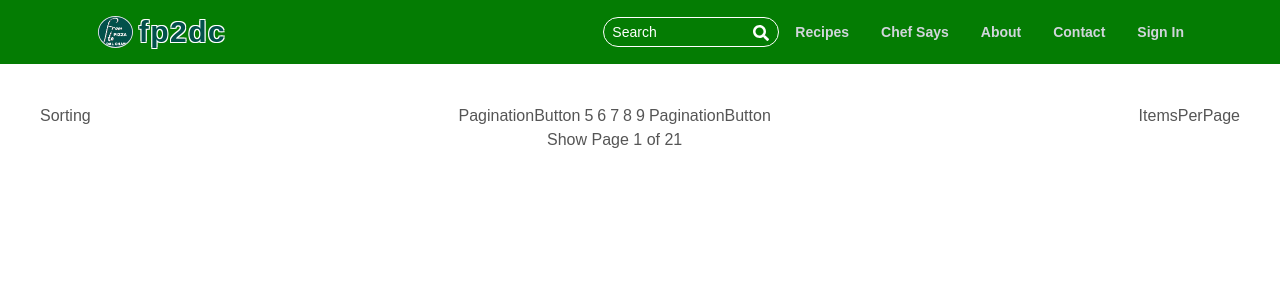
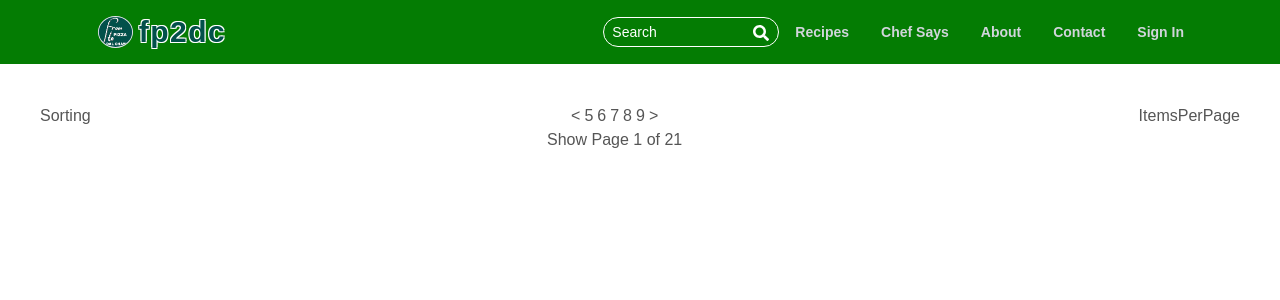
Before and after one commit to swabhi7/fp2dc-ui, a React (Create React App) app: page /recipes in a window 1280 px wide. Shown: the top 300 px of the page. Built offline with nearby package versions, Linux system fonts and the light colour scheme; no server answers.

Commit message:
[feat] : Render PageButton comp instead of span

```diff
--- a/src/components/features/Recipes/Pagination.component.js
+++ b/src/components/features/Recipes/Pagination.component.js
@@ -37,13 +37,13 @@ const Pagination = ({ currentPage, totalPages, maxNumberOfPageButtons }) => {
     <div className={classes["pagination"]}>
       <div className={classes["pagination-buttons"]}>
         {/* Prev Button */}
-        <PaginationButton />
+        <PaginationButton buttonContent="<" />
         {/* Page Buttons */}
         {_.map(pageButtons, (pageButton) => (
-          <span>{pageButton}</span>
+          <PaginationButton key={pageButton} buttonContent={pageButton} />
         ))}
         {/* Next Button */}
-        <PaginationButton />
+        <PaginationButton buttonContent=">" />
       </div>
       <div className={classes["pagination-text"]}>Show Page 1 of 21</div>
     </div>
--- a/src/components/features/Recipes/PaginationButton.component.js
+++ b/src/components/features/Recipes/PaginationButton.component.js
@@ -1,7 +1,7 @@
 import React from "react";
 
-const PaginationButton = () => {
-  return <div>PaginationButton</div>;
+const PaginationButton = ({ buttonContent }) => {
+  return <button>{buttonContent}</button>;
 };
 
 export default PaginationButton;
```
